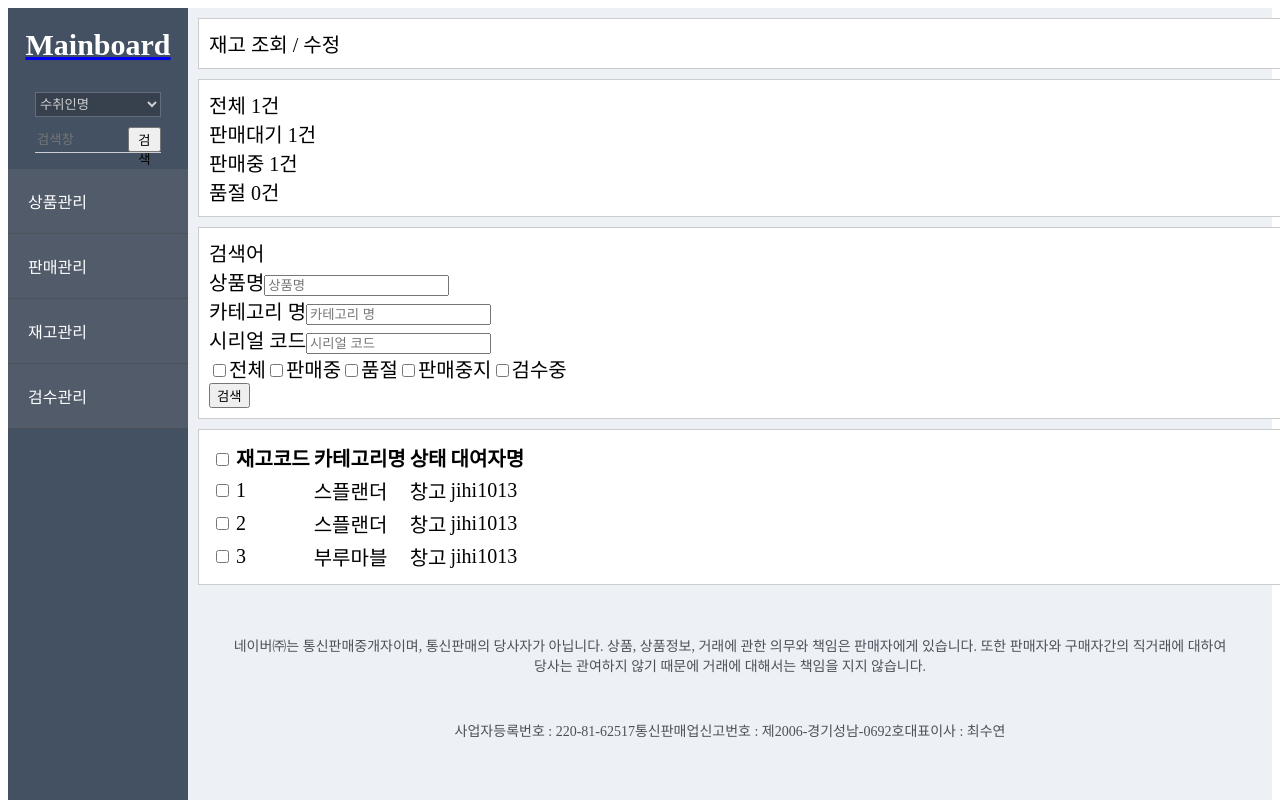
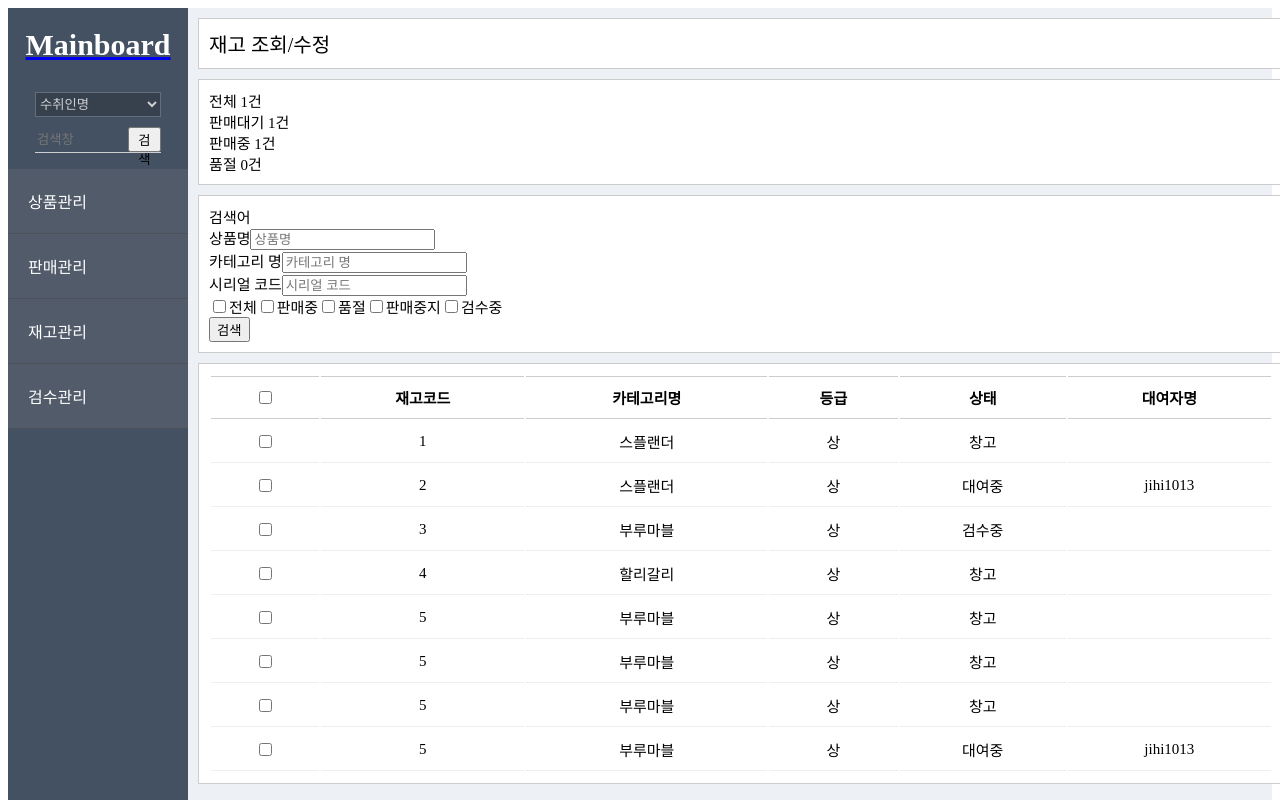
Before and after one commit to gozingamrae/mainboard-frontend--management, a React (Create React App) app: page /inventory in a window 1280 px wide. Shown: the top 800 px of the page. Built offline with nearby package versions, Linux system fonts and the light colour scheme.

Commit message:
Refactor inventory.js 스타일 추가

```diff
--- a/src/inventory/Inventory.js
+++ b/src/inventory/Inventory.js
@@ -1,14 +1,19 @@
 import style from "./css/Inventory.module.css"
 
 function Inventory(){
-    const inventorys= [{"sirialNo" : "1", "category":"스플랜더" , "status": "창고" , "대여자" : "jihi1013"},
-                        {"sirialNo" : "2", "category":"스플랜더" , "status": "창고" , "대여자" : "jihi1013"},
-                        {"sirialNo" : "3", "category":"부루마블" , "status": "창고" , "대여자" : "jihi1013"}]
+    const inventorys= [{"sirialNo" : "1", "category":"스플랜더" , "status": "창고" , "등급": "상","대여자" : ""},
+                        {"sirialNo" : "2", "category":"스플랜더" , "status": "대여중" , "등급": "상", "대여자" : "jihi1013"},
+                        {"sirialNo" : "3", "category":"부루마블" , "status": "검수중" , "등급": "상" , "대여자" : ""},
+                        {"sirialNo" : "4", "category":"할리갈리" , "status": "창고" , "등급": "상", "대여자" : ""},
+                        {"sirialNo" : "5", "category":"부루마블" , "status": "창고" , "등급": "상", "대여자" : ""},
+                        {"sirialNo" : "5", "category":"부루마블" , "status": "창고" , "등급": "상", "대여자" : ""},
+                        {"sirialNo" : "5", "category":"부루마블" , "status": "창고" ,  "등급": "상", "대여자" : ""},
+                        {"sirialNo" : "5", "category":"부루마블" , "status": "대여중" , "등급": "상", "대여자" : "jihi1013"}]
 
     return (
         <div className={style.inventoryBox}>
             <div className={style.title}>
-                재고 조회 / 수정
+                재고 조회/수정
             </div>
             <div className={style.box}>
                 <div>
@@ -44,10 +49,10 @@ function Inventory(){
                 <button>검색</button>
             </div>
             <div className={style.box}>
-                <table>
-                    <th><input type="checkbox"/></th><th>재고코드</th><th>카테고리명</th><th>상태</th><th>대여자명</th>
+                <table className={style.inventoryTable}>
+                    <th><input type="checkbox"/></th><th>재고코드</th><th>카테고리명</th><th>등급</th><th>상태</th><th>대여자명</th>
                     {inventorys.map((inventory)=>(
-                        <tr><th><input type="checkbox"/></th><td>{inventory.sirialNo}</td><td>{inventory.category}</td><td>{inventory.status}</td><td>{inventory.대여자}</td></tr>))}
+                        <tr><td><input type="checkbox"/></td><td>{inventory.sirialNo}</td><td>{inventory.category}</td><td>{inventory.등급}</td><td>{inventory.status}</td><td>{inventory.대여자}</td></tr>))}
                 </table>
             </div>
         </div>
--- a/src/inventory/css/Inventory.module.css
+++ b/src/inventory/css/Inventory.module.css
@@ -11,10 +11,25 @@
     margin-top : 10px;
     background-color: white;
     padding : 10px;
-    font-size: 20px;
+    font-size: 15px;
     border : 1px solid #CCCCCC;
 }
 .icon{
     width : 30px;
     height : 30px;
 }
+.inventoryTable{
+    width : 100%;
+}
+.inventoryTable th {
+    text-align: center;
+    padding : 10px;
+    border-top : 1px solid #CCCCCC;
+    border-bottom : 1px solid #CCCCCC;
+}
+
+.inventoryTable td {
+    text-align: center;
+    padding : 10px;
+    border-bottom : 1px solid #EEEEEE;
+}
```
Also changed, not shown: src/inventory/Inventory copy.js (deleted, +0 -57 lines).
